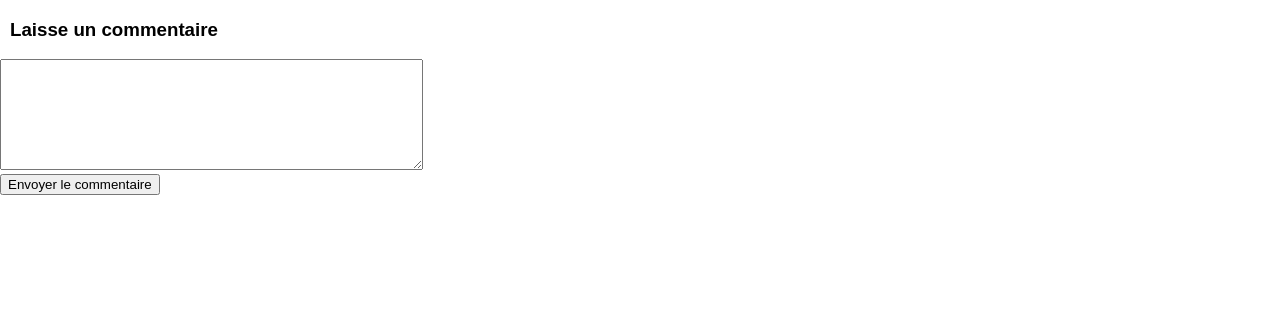
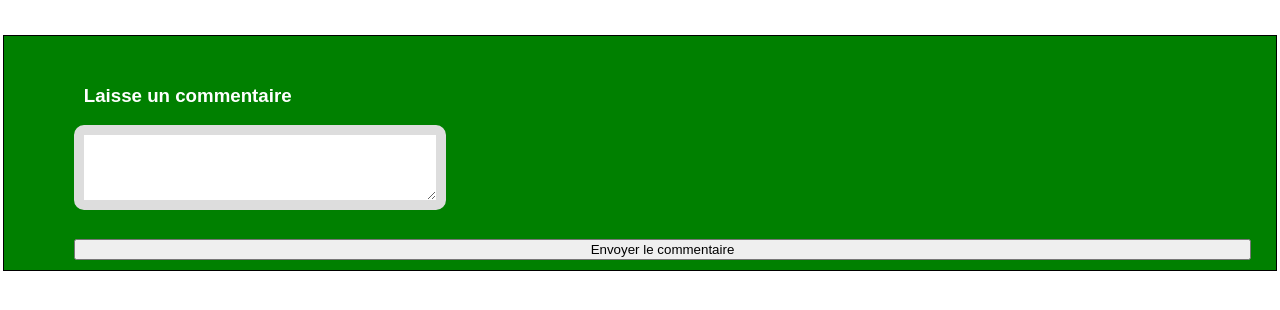
Before and after one commit to omar-diane/livre-or, a PHP site: page /commentaire.php in a window 1280 px wide. Shown: the part 80-390 px from the top of the page. Run offline with PHP 8.4, Linux system fonts and the light colour scheme.

Commit message:
Projet quasiment terminé

```diff
--- a/connexion.php
+++ b/connexion.php
@@ -19,6 +19,7 @@ session_start();
                 <li><a href="index.php">Accueil</a></li>
                 <li><a href="#">Connexion</a></li>
                 <li><a href="inscription.php">Inscription</a></li>
+                <li><a href="livre-or.php">Livre d'or</a></li>
             </ul>
         </nav>
     </header>
--- a/index.php
+++ b/index.php
@@ -1,3 +1,7 @@
+<?php
+session_start();
+?>
+
 <!DOCTYPE html>
 <html lang="fr">
 <head>
--- a/inscription.php
+++ b/inscription.php
@@ -17,7 +17,8 @@ session_start();
             <h1 id="logo">LOREM</h1>
             <ul>
                 <li><a href="index.php">Accueil</a></li>
-                <?php include "header.php"; ?>
+                <li><a href="connexion.php">Connexion</a></li>
+                <li><a href="#">Inscription</a></li>
             </ul>
         </nav>
     </header>
--- a/livreor.css
+++ b/livreor.css
@@ -114,7 +114,37 @@ body {
   }
 
   /* PAGE COMMENTAIRE*/
+  .comments {
+      border: 1px solid;
+      padding: 30px 25px 10px 70px;
+      margin: 35px auto;
+      width: 92%;
+      background: green;
+  }
+
   .comments h3 {
-      color: black;
+      color: white;
       margin-left: 10px;
   }
+
+  .comments textarea {
+    font-size: 14px;
+    background: #fff;
+    border: 10px solid #ddd;
+    margin-bottom: 25px;
+    padding-left:10px;
+    border-radius: 10px;
+    width: 340px;
+    height: 61px;
+  }
+
+  .comments input {
+      cursor: pointer;
+      width: 100%;
+
+  }
+
+  /*PAGE LIVRE D'OR*/
+  p a{
+      color: black;
+  }
```
Also changed, not shown: livre-or.php (+6 -3 lines), logout.php (added, +11 -0 lines).
